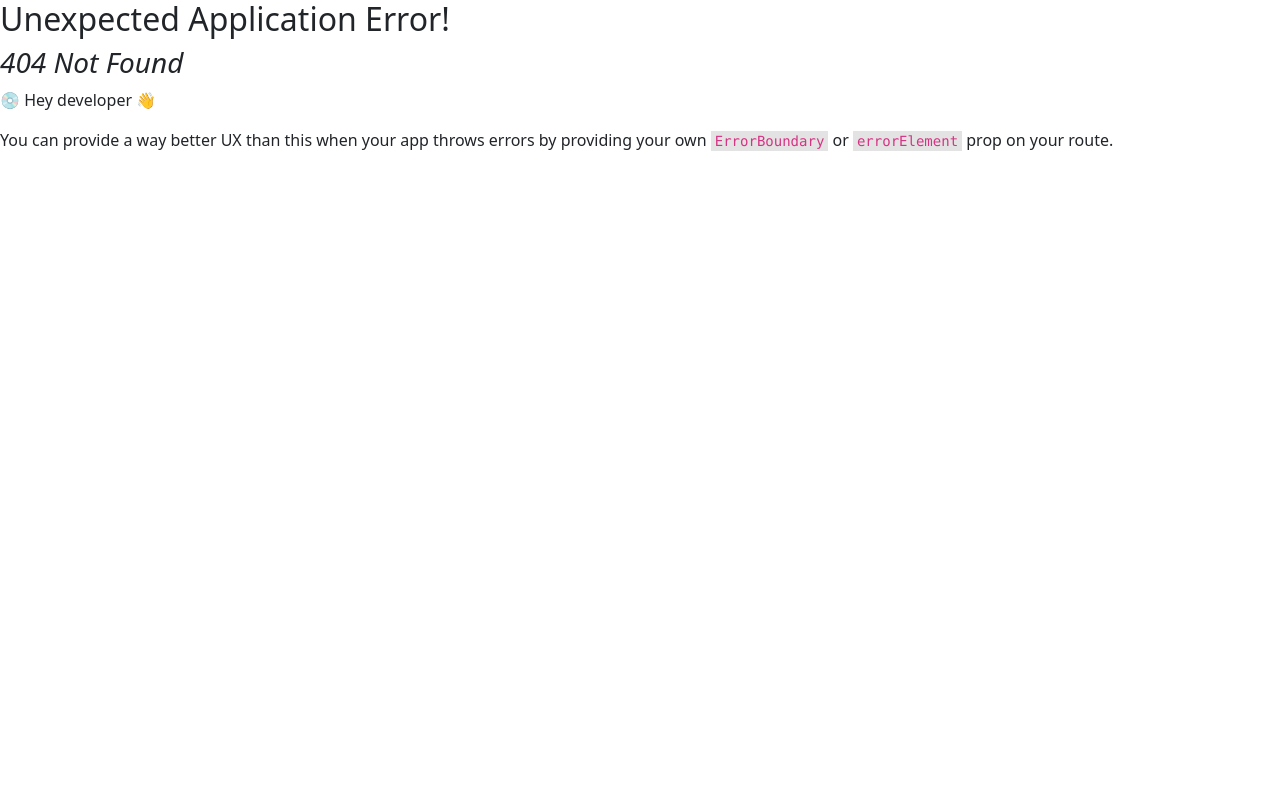
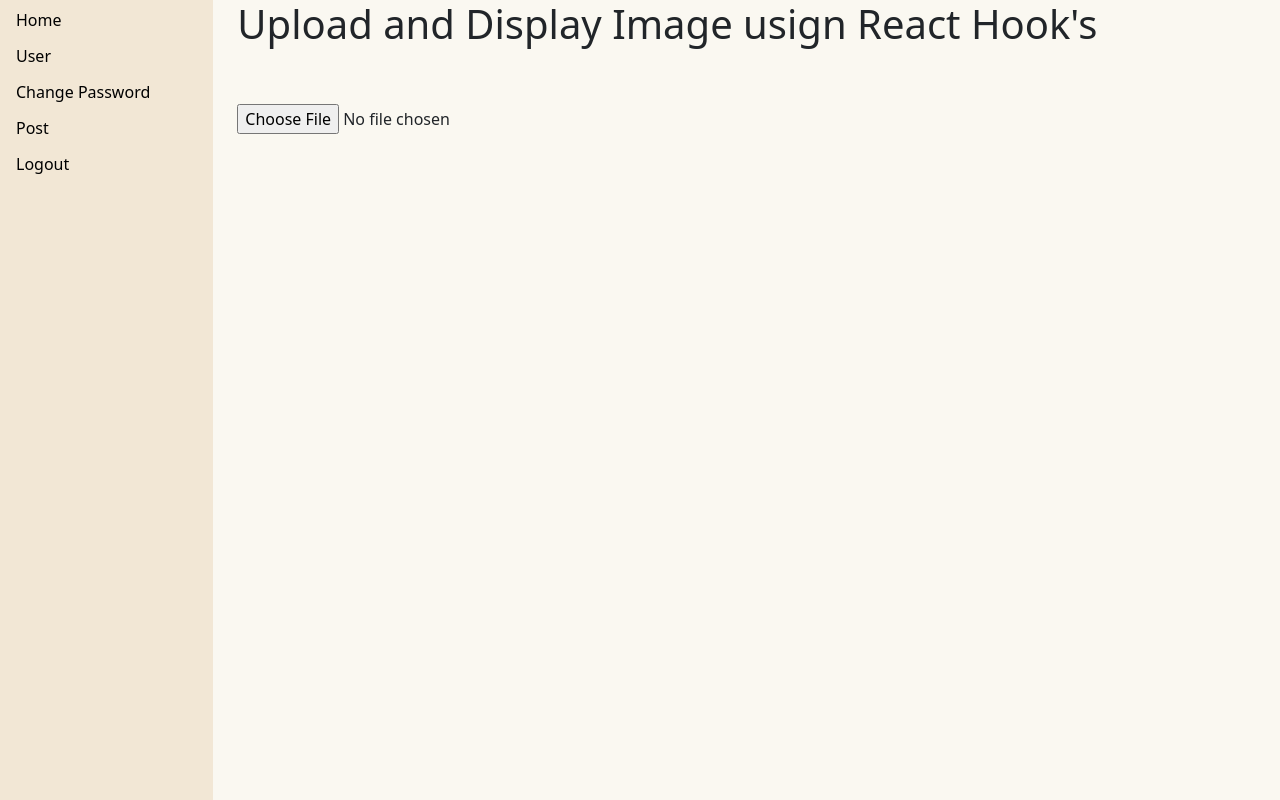
Before and after one commit to Alexchandrahanif/MachineVisionTest, a React (Create React App) app in the folder client/: page /upload in a window 1280 px wide. Before the commit this address had no page. Built offline with nearby package versions, Linux system fonts and the light colour scheme.

Commit message:
upload foto

```diff
--- a/client/src/pages/RegisterPage.jsx
+++ b/client/src/pages/RegisterPage.jsx
@@ -6,6 +6,7 @@ import axios from "axios";
 
 function RegisterPage() {
   const navigate = useNavigate();
+  const [selectedImage, setSelectedImage] = useState(null);
   const [input, setInputRegister] = useState({
     name: "",
     username: "",
@@ -17,12 +18,21 @@ function RegisterPage() {
   console.log(input, "<< input formnya");
 
   const handleOnChange = (e) => {
-    setInputRegister(URL.createObjectURL(e.target.files[0]));
     const { name, value } = e.target;
-    setInputRegister({
-      ...input,
-      [name]: value,
-    });
+    if (e.target.files && e.target.files[0]) {
+      console.log(e.target);
+      let img = e.target.files[0];
+      console.log(img, "igggggg");
+      setInputRegister({
+        ...input,
+        [name]: URL.createObjectURL(img),
+      });
+    } else {
+      setInputRegister({
+        ...input,
+        [name]: value,
+      });
+    }
   };
 
   const handleOnSubmit = async (e) => {
@@ -143,7 +153,15 @@ function RegisterPage() {
                 </Form.Group>
                 <Form.Group>
                   <div>
-                    <img alt="not fount" width={"100px"} src={input.photo} />
+                    {selectedImage && (
+                      <div>
+                        <img
+                          alt="not fount"
+                          width={"150px"}
+                          src={URL.createObjectURL(selectedImage)}
+                        />
+                      </div>
+                    )}
                   </div>
                 </Form.Group>
               </Row>
--- /dev/null
+++ b/client/src/pages/tes.jsx
@@ -0,0 +1,35 @@
+import React, { useState } from "react";
+
+const UploadAndDisplayImage = () => {
+  const [selectedImage, setSelectedImage] = useState(null);
+
+  return (
+    <div>
+      <h1>Upload and Display Image usign React Hook's</h1>
+      {selectedImage && (
+        <div>
+          <img
+            alt="not fount"
+            width={"250px"}
+            src={URL.createObjectURL(selectedImage)}
+          />
+          <br />
+          <button onClick={() => setSelectedImage(null)}>Remove</button>
+        </div>
+      )}
+      <br />
+
+      <br />
+      <input
+        type="file"
+        name="myImage"
+        onChange={(event) => {
+          console.log(event.target.files[0]);
+          setSelectedImage(event.target.files[0]);
+        }}
+      />
+    </div>
+  );
+};
+
+export default UploadAndDisplayImage;
--- a/client/src/router/index.js
+++ b/client/src/router/index.js
@@ -5,6 +5,7 @@ import HomePage from "../pages/HomePage";
 import LoginPage from "../pages/LoginPage";
 import PostPage from "../pages/PostPage";
 import RegisterPage from "../pages/RegisterPage";
+import UploadAndDisplayImage from "../pages/tes";
 import UserPage from "../pages/UserPage";
 
 const router = createBrowserRouter([
@@ -40,6 +41,10 @@ const router = createBrowserRouter([
         path: "/change",
         element: <ChangePasswordPage />,
       },
+      {
+        path: "/upload",
+        element: <UploadAndDisplayImage />,
+      },
     ],
   },
 ]);
```
